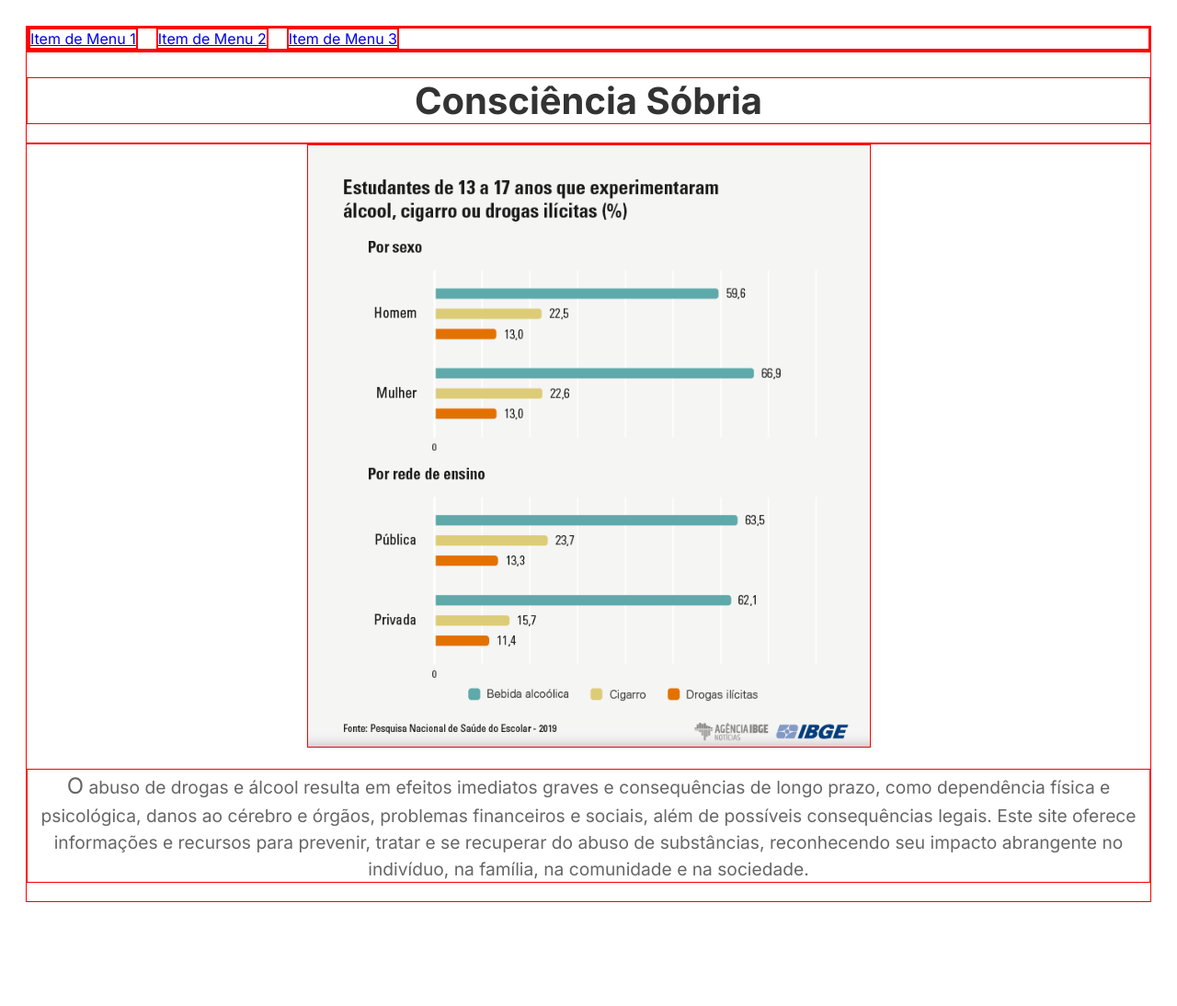
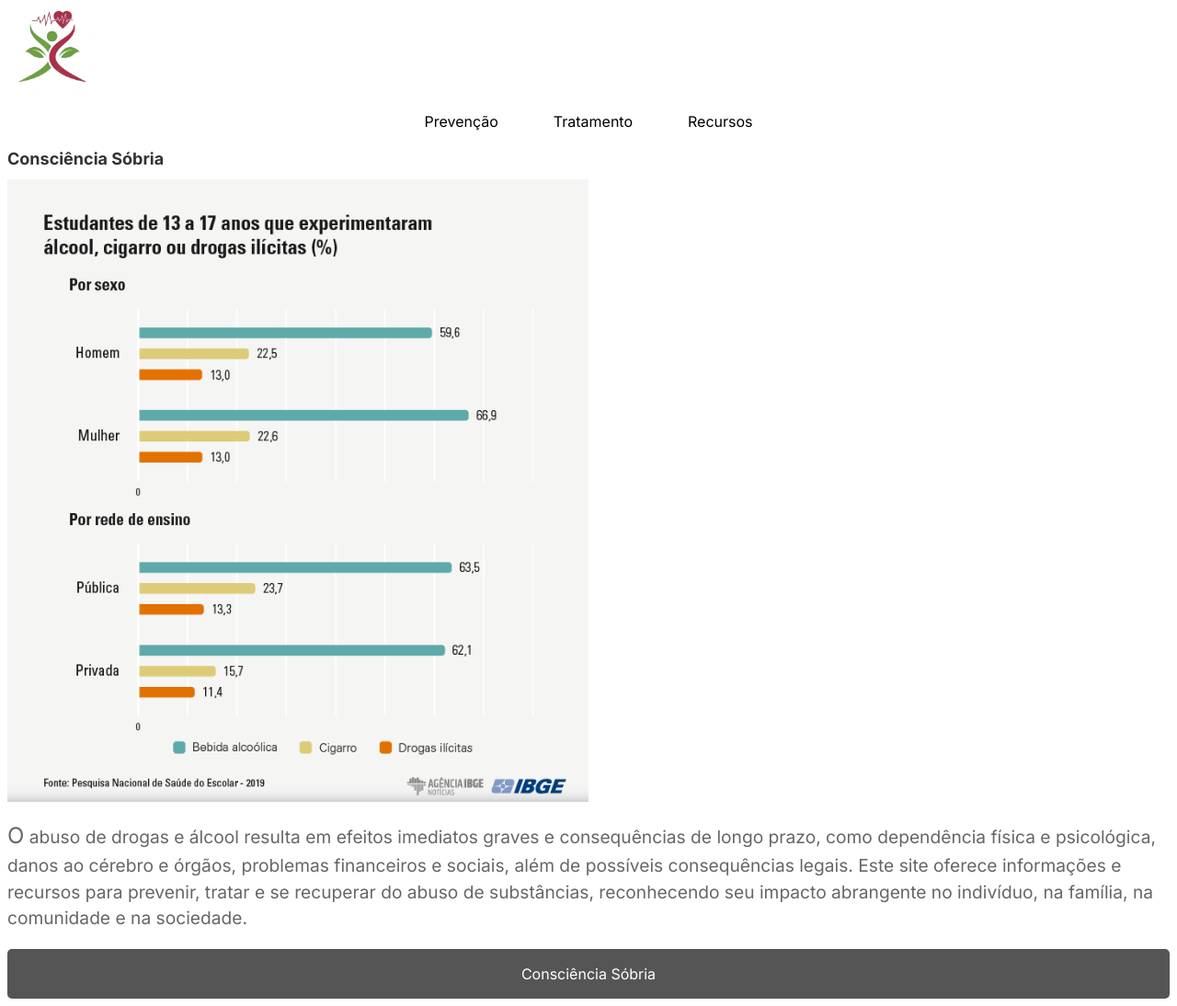
Before and after one commit to jean-pazzini/projeto-web, a Next.js app: page / in a window 1280 px wide. Shown: the whole page at 92% size. Before the commit the page ends 1009 px from the top, so only its background shows below. Built offline with nearby package versions, Linux system fonts and the light colour scheme.

Commit message:
Projeto Atualizado

```diff
--- a/src/app/globals.css
+++ b/src/app/globals.css
@@ -1,17 +1,30 @@
-.telaInicial *{
-  border: 1px solid red;
+.telaInicial {
+  text-align: center;
+  padding: 14px;
 }
 
+.espacoLogo {
+  display: flex;
+  justify-content: center;
+  align-items: center;
+  flex-direction: column; /* Para alinhar verticalmente */
+}
 
-.telaInicial {
-  text-align: center;
-  padding: 20px;
+.logo {
+  width: 100px;
+  height: 100px;
+}
 
+.titulo {
+  font-size: 2.5rem;
+  font-size: 18px;
+  color: #333;
+  margin-top: 10px; /* Ajuste conforme necessário */
 }
+
 .header {
   display: flex;
   justify-content: space-between;
-          align-items: center;
   padding: 10px;
 }
 
@@ -20,6 +33,7 @@
   padding: 0;
   margin: 0;
   display: flex;
+  justify-content: space-around;
 }
 
 .menu ul li {
@@ -27,12 +41,7 @@
 }
 
 .menu ul li:last-child {
-          margin-right: 0;}
-
-.titulo {
-  font-size: 2.5rem;
-  color: #333;
-  margin-bottom: 20px;
+  margin-right: 0;
 }
 
 .ft01 {
@@ -40,6 +49,8 @@
   height: 100%;
   object-fit: cover;
   object-position: bottom;
+  display: flex;
+  align-self: center;
 }
 
 .descricao {
@@ -55,6 +66,35 @@
 @media only screen and (max-width: 600px) {
   .descricao {
     font-size: 1rem;
-
   }
 }
+
+.menu {
+  background-color: white; /* Fundo branco */
+}
+
+.menu ul {
+  list-style-type: none;
+  margin: 0;
+  padding: 0;
+  display: flex;
+  justify-content: center;
+}
+
+.menu ul li {
+  padding: 10px 20px;
+}
+
+.menu ul li a {
+  color: black; /* Cor do texto em preto */
+  text-decoration: none;
+}
+
+
+.footer {
+  background-color: #555;
+  text-align: center;
+  color: white;
+  padding: 1px 0;
+  border-radius: 5px;
+}
--- a/src/app/page.js
+++ b/src/app/page.js
@@ -4,14 +4,14 @@ import React from 'react';
 
 export default function Home() {
   return (
-    <div className="telaInicial">
+      <>
       <header>
-        {/* Menu dentro do cabeçalho */}
         <nav className="menu">
+        <img src="/image/logo.jpg" className="logo"></img>
           <ul>
-            <li><a href="gipage.js">Item de Menu 1</a></li>
-            <li><a href="#">Item de Menu 2</a></li>
-            <li><a href="#">Item de Menu 3</a></li>
+            <li><a href="gipage.js">Prevenção</a></li>
+            <li><a href="#">Tratamento</a></li>
+            <li><a href="#">Recursos</a></li>
           </ul>
         </nav>
       </header>
@@ -19,7 +19,7 @@ export default function Home() {
         <h1 className="titulo">Consciência Sóbria</h1>
       </div>
       <main>
-        <Image src="/img1.png" width={600} height={100} className="ft01" />
+        <Image src="/image/img1.png" width={600} height={100} className="ft01" />
 
         <p className="descricao">O abuso de drogas e álcool resulta em efeitos imediatos graves e consequências de longo prazo,
           como dependência física e psicológica, danos ao cérebro e órgãos, problemas financeiros e sociais,
@@ -27,7 +27,10 @@ export default function Home() {
           tratar e se recuperar do abuso de substâncias, reconhecendo seu impacto abrangente no indivíduo,
           na família, na comunidade e na sociedade.
         </p>
+        <footer class="footer">
+          <p>Consciência Sóbria</p>
+        </footer>
       </main>
-    </div>
+      </>
   );
 }
```
Also changed, not shown: public/image/img1.png (renamed from public/img1.png), public/image/logo.jpg (added). Lines whose indentation alone changed are shown as unchanged.
